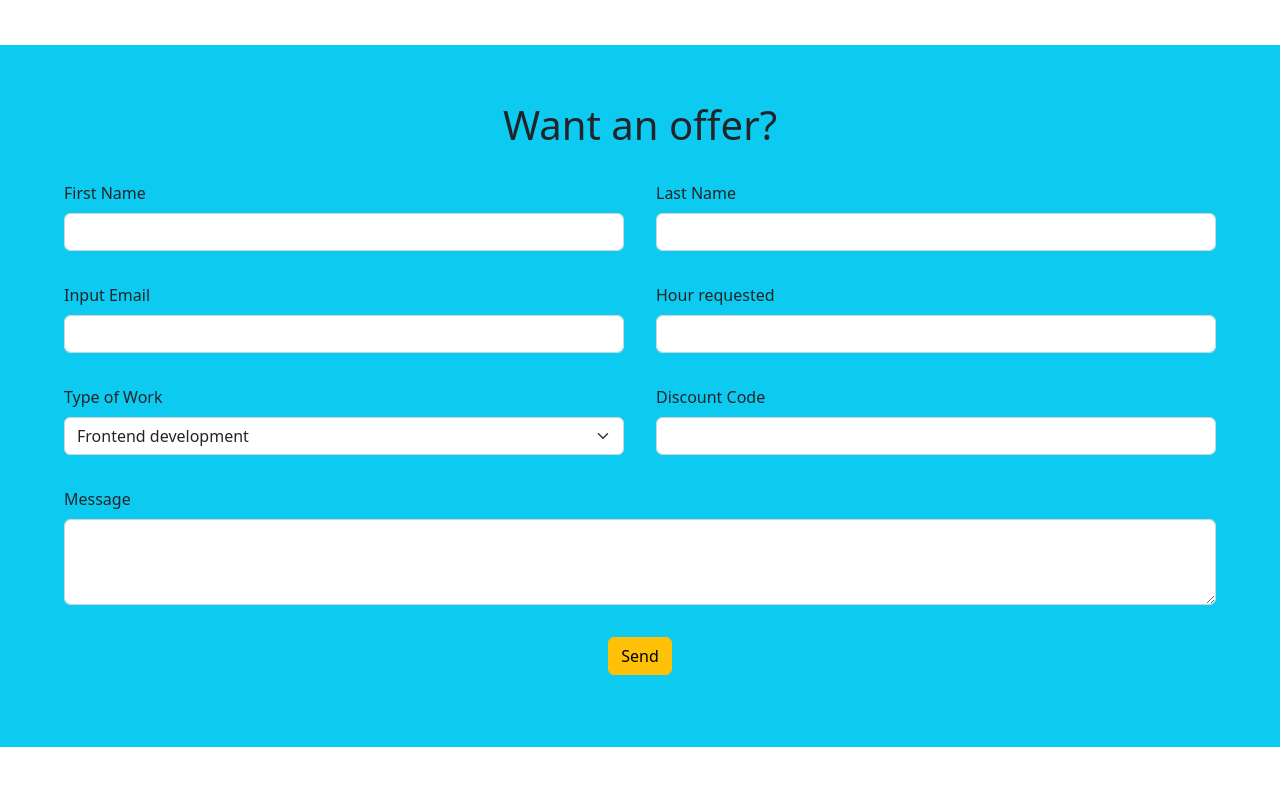
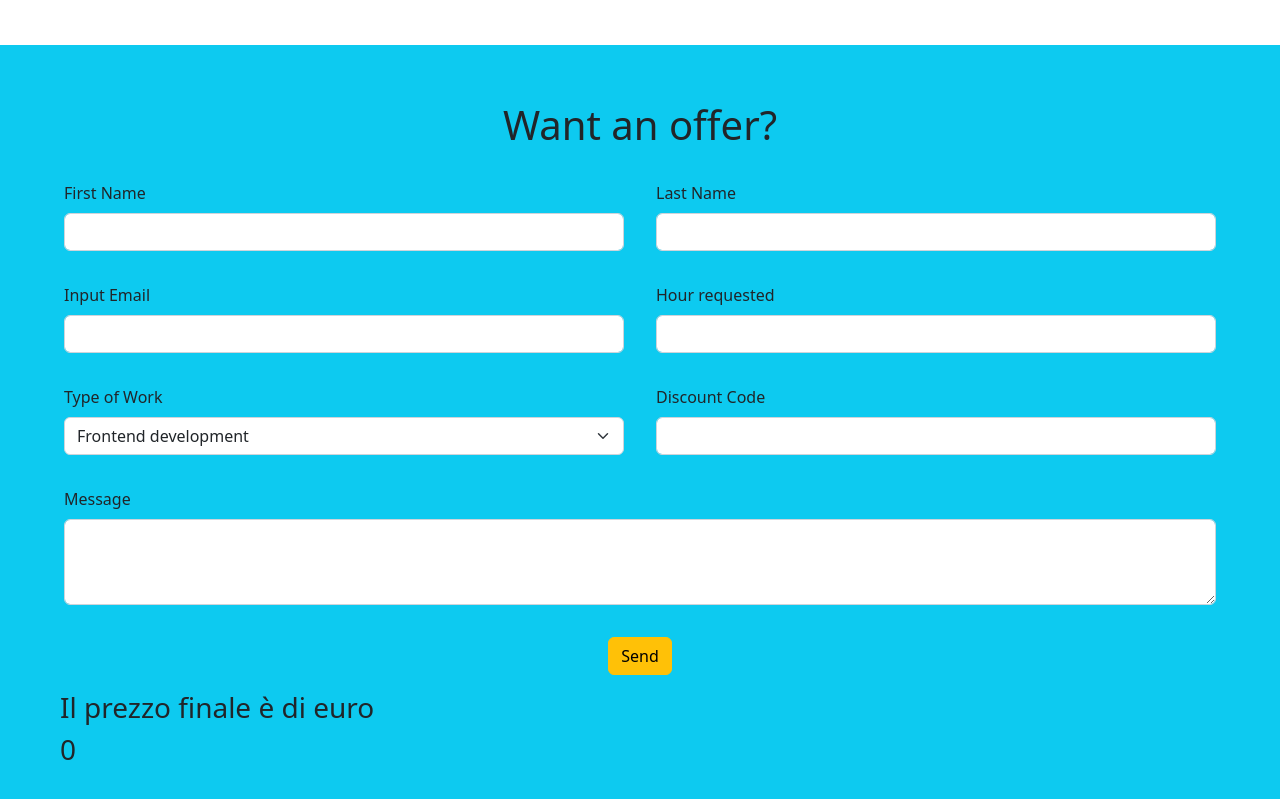
Before and after one commit to colombovf/bootstrap-js-freelancer, a plain HTML site: page index.html in a window 1280 px wide. Shown: the part 1744-2543 px from the top of the page. Before the commit the page ends 2491 px from the top, so only its background shows below. Drawn offline with nearby package versions, Linux system fonts and the light colour scheme.

Commit message:
Fine esercizio

```diff
--- a/index.html
+++ b/index.html
@@ -168,7 +168,8 @@
                 </div>
 
 
-                <h3 class="" id="totalPrice"></h3>
+                <h3>Il prezzo finale è di euro</h3>
+                <h3 class="" id="totalPrice">0</h3>
 
 
 
--- a/script.js
+++ b/script.js
@@ -81,16 +81,20 @@ function totalCal(event) {
     let typeOfWork = document.getElementById("inputWork").value;
     let discountCode = document.getElementById("inputDiscount").value;
     let discountNumber;
+
+
     if(!discountCode) {
         discountNumber = 0;
     } else if(searchDiscount(discountCode)) {
         discountNumber = 25;
     } else {
         //document.getElementById("inputDiscount").style.color="red";
+        alert("Codice sconto errato, non verrà applicato nessuno sconto");
         discountNumber = 0}
     console.log(hoursNumber,  workTypeArray[typeOfWork-1], discountNumber);
 
 
     console.log(calcolatore(hoursNumber, workTypeArray[typeOfWork-1], discountNumber));
+    let totalPrice = document.getElementById("totalPrice").innerHTML= calcolatore(hoursNumber, workTypeArray[typeOfWork-1], discountNumber);
 
 }
```
